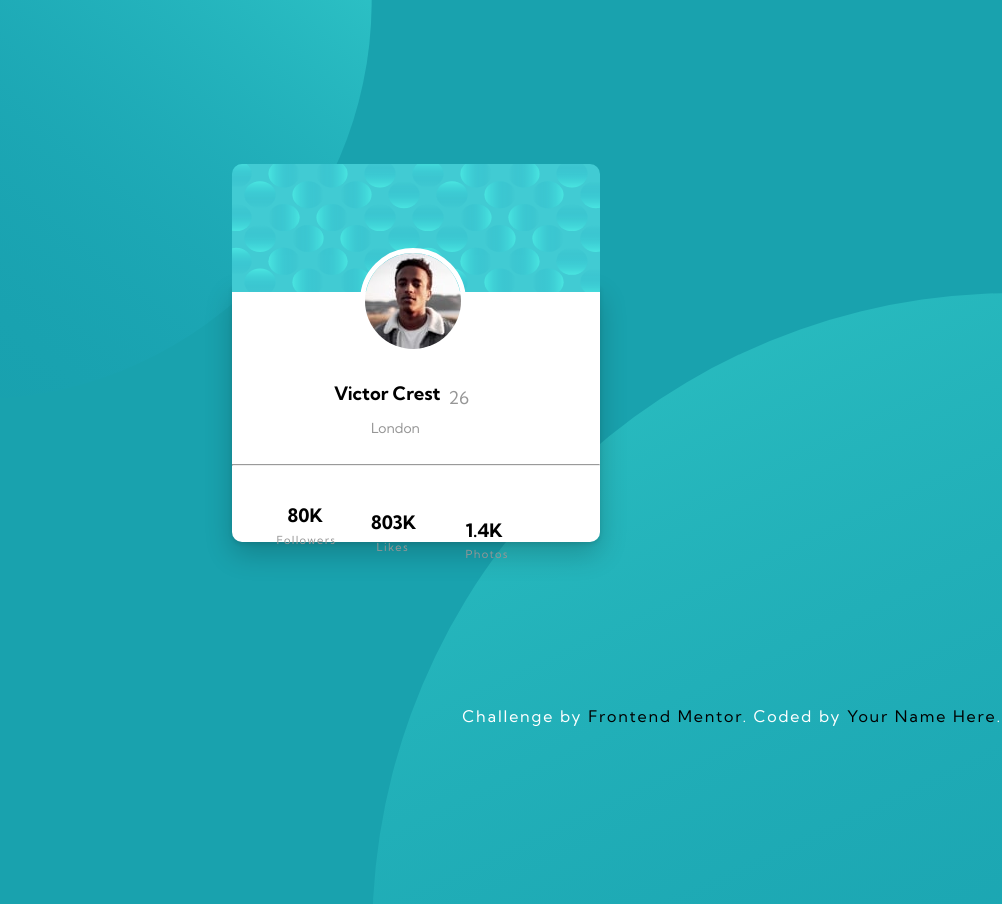
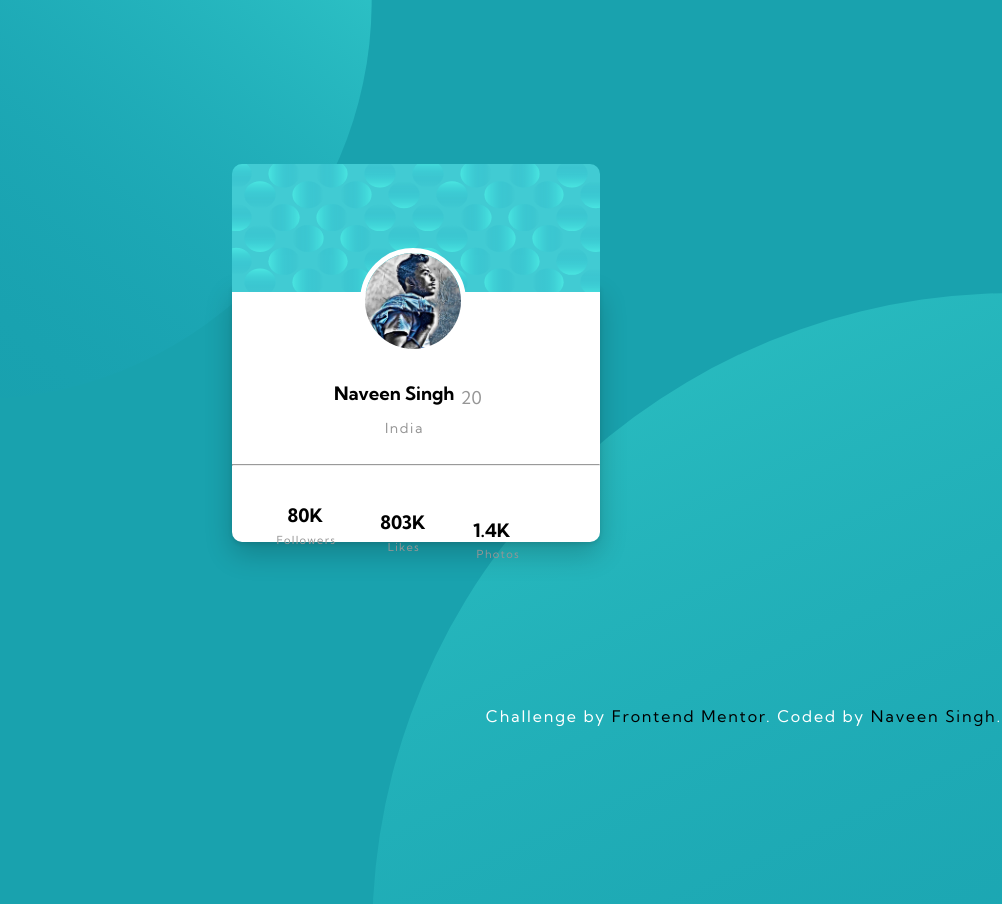
Before and after one commit to naveensing575/profile-card, a plain HTML site: page index.html in a window 1280 px wide. Shown: the top 904 px of the page, without its empty margins (278-1280 px from the left). Drawn offline with Linux system fonts and the light colour scheme.

Commit message:
final commit

```diff
--- a/css/style.css
+++ b/css/style.css
@@ -71,17 +71,18 @@ header
 .age
 {
 	color: hsl(0, 0%, 59%);
-	padding-left: 12.3em;
+	padding-left: 13em;
 	margin-top: -1.05em;
 	font-size: 1.9ch;
 }
 .city
 {
 	color: hsl(0, 0%, 59%);
-	padding-left: 10em;
+	padding-left: 11em;
 	padding-top: .8em;
 	font-size: 1.5ch;
 	padding-bottom: .5em;
+	letter-spacing: .2ch;
 }
 .card-follow-count
 {
@@ -94,14 +95,14 @@ header
 {
 	font-weight: 700;
 	font-size: 2ch;
-	padding-left: 7.5em;
+	padding-left: 8em;
 	margin-top: -1.9em;
 }
 .card-photo-count
 {
 	font-weight: 700;
 	font-size: 2ch;
-	padding-left: 12.6em;
+	padding-left: 13em;
 	margin-top: -1.9em;
 }
 .card-follow
@@ -114,7 +115,7 @@ header
 }
 .card-like
 {
-	padding-left: 13em;
+	padding-left: 14em;
 	font-size: 1.2ch;
 	color: hsl(0, 0%, 59%);
 	letter-spacing: .2ch;
@@ -122,7 +123,7 @@ header
 }
 .card-photo
 {
-	padding-left: 21em;
+	padding-left: 22em;
 	font-size: 1.2ch;
 	color: hsl(0, 0%, 59%);
 	letter-spacing: .2ch;
--- a/index.html
+++ b/index.html
@@ -18,14 +18,14 @@
   <div class="profile-card-top">
   <img src="images/bg-pattern-card.svg" class="profile-card-top-svg" alt="card_svg"/>
   <div class="circle">
-  <img src="images/image-victor.jpg" class="image" alt="profile_pic"/>
+  <img src="images/navi.jpeg" class="image" alt="profile_pic"/>
   </div>
   </div>
   <div class="profile-card-body">
   <div class="content">
-  <h1 class="name">Victor Crest</h1>
-  <p class="age">26</p>
-  <p class="city">London</p><br/><hr/><br/>
+  <h1 class="name">Naveen Singh</h1>
+  <p class="age">20</p>
+  <p class="city">India</p><br/><hr/><br/>
   <p class="card-follow-count">80K</p>
   <p class="card-follow">Followers</p>
   <p class="card-like-count">803K</p>
@@ -39,7 +39,7 @@
   </div>
   <footer>
     Challenge by <a href="https://www.frontendmentor.io?ref=challenge" target="_blank">Frontend Mentor</a>.
-    Coded by <a href="#">Your Name Here</a>.
+    Coded by <a href="https://github.com/naveensing575/profile-card">Naveen Singh</a>.
   </footer>
 </body>
 </html>
```
Also changed, not shown: images/navi.jpeg (added).
